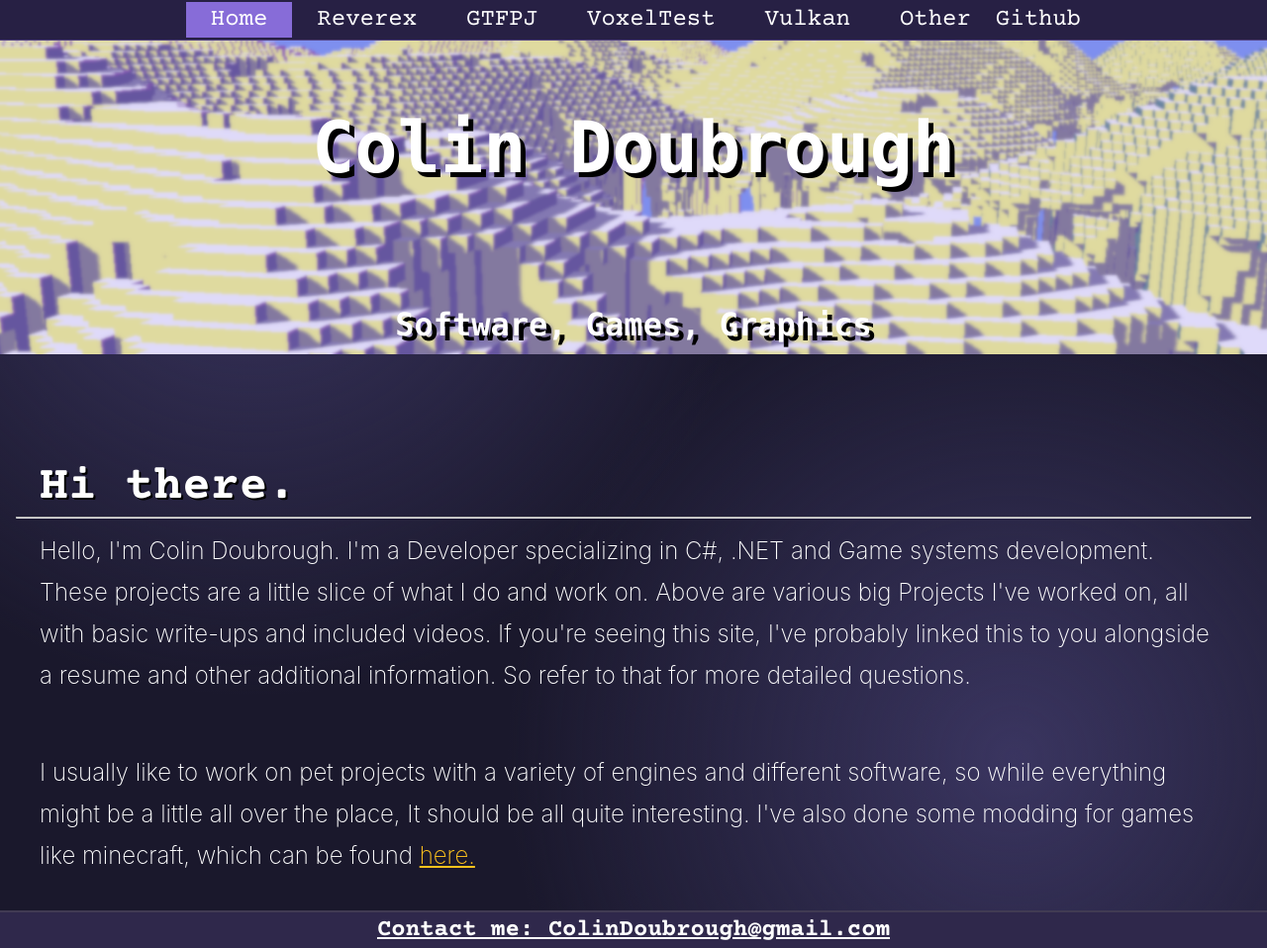
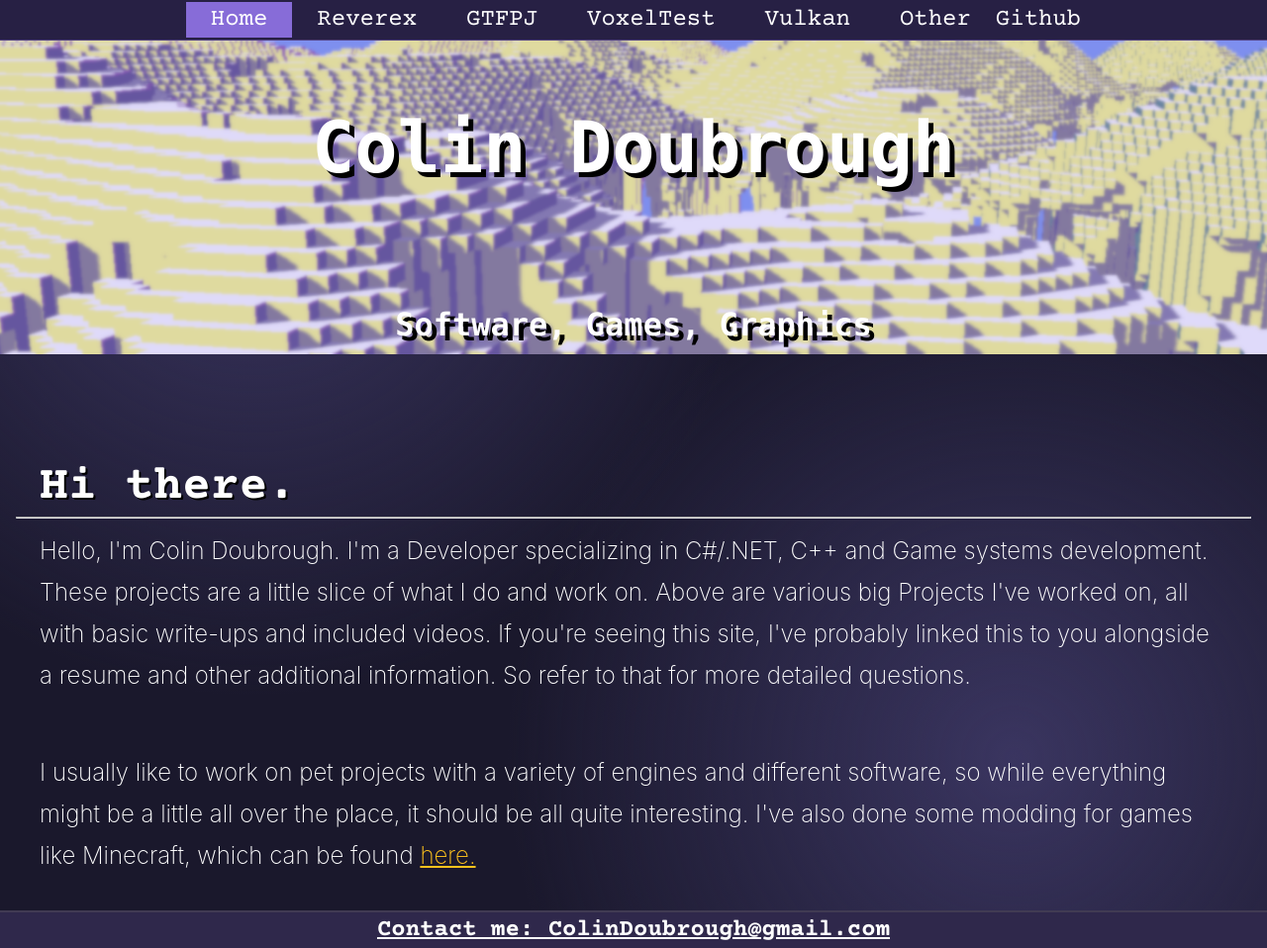
Before and after one commit to Colin12345678910/portfolio, a Jekyll site: the page built from index.html, in a window 1280 px wide and 958 px high. Shown: the whole window at 99% size. Built offline with Jekyll 4.4.1, drawn with Linux system fonts in a browser that asks for light colours.

```diff
--- a/index.html
+++ b/index.html
@@ -17,11 +17,11 @@ bkgrnd: assets/images/Voxeltest.png
 
   <hr>
   <p>
-    Hello, I'm Colin Doubrough. I'm a Developer specializing in C#, .NET and Game systems development. These projects are a little slice of what I do and work on.
+    Hello, I'm Colin Doubrough. I'm a Developer specializing in C#/.NET, C++ and Game systems development. These projects are a little slice of what I do and work on.
     Above are various big Projects I've worked on, all with basic write-ups and included videos. If you're seeing this site, I've probably linked this to you alongside a resume and other additional information. So refer to that for more detailed questions.
   </p>
   <p>
-    I usually like to work on pet projects with a variety of engines and different software, so while everything might be a little all over the place, It should be all quite interesting. I've also done some modding for games like minecraft, which can be found
+    I usually like to work on pet projects with a variety of engines and different software, so while everything might be a little all over the place, it should be all quite interesting. I've also done some modding for games like Minecraft, which can be found
     <a href="https://www.curseforge.com/members/linkachugaming0/projects">here.</a>
 
   </p>
```
